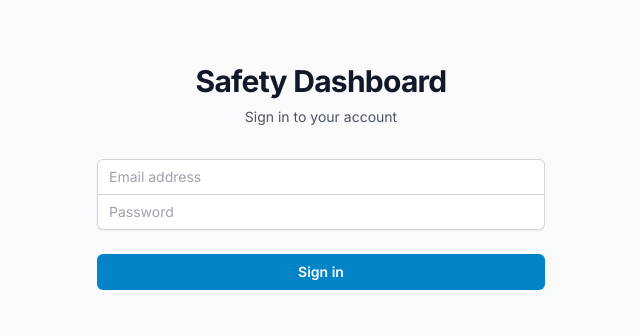
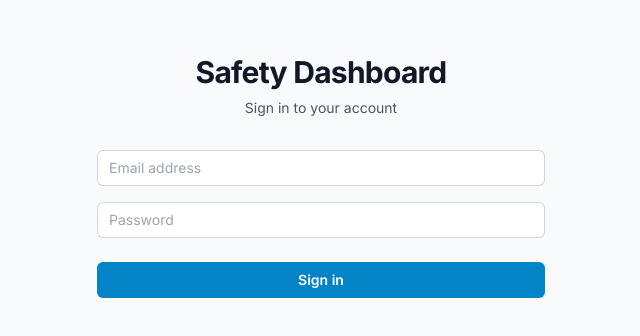
Before and after one commit to dancodes91/safety-dashboard, a Next.js app: page /auth/signin in a window 1280 px wide. Shown: the part 236-572 px from the top of the page, without its empty margins (319-959 px from the left). Built offline with nearby package versions, Linux system fonts and the light colour scheme; no server answers.

Commit message:
fix: fix type errors

```diff
--- a/app/auth/signin/page.tsx
+++ b/app/auth/signin/page.tsx
@@ -61,7 +61,7 @@ export default function SignIn() {
         )}
 
         <form className="mt-8 space-y-6" onSubmit={handleSubmit}>
-          <div className="-space-y-px rounded-md shadow-sm">
+          <div className="space-y-4"> {/* Changed from -space-y-px */}
             <div>
               <label htmlFor="email-address" className="sr-only">
                 Email address
@@ -72,7 +72,7 @@ export default function SignIn() {
                 type="email"
                 autoComplete="email"
                 required
-                className="relative block w-full rounded-t-md border-0 py-1.5 px-3 text-gray-900 ring-1 ring-inset ring-gray-300 placeholder:text-gray-400 focus:z-10 focus:ring-2 focus:ring-inset focus:ring-primary-600 sm:text-sm sm:leading-6"
+                className="relative block w-full rounded-md border-0 py-1.5 px-3 text-gray-900 ring-1 ring-inset ring-gray-300 placeholder:text-gray-400 focus:z-10 focus:ring-2 focus:ring-inset focus:ring-primary-600 sm:text-sm sm:leading-6"
                 placeholder="Email address"
                 value={email}
                 onChange={(e) => setEmail(e.target.value)}
@@ -88,7 +88,7 @@ export default function SignIn() {
                 type="password"
                 autoComplete="current-password"
                 required
-                className="relative block w-full rounded-b-md border-0 py-1.5 px-3 text-gray-900 ring-1 ring-inset ring-gray-300 placeholder:text-gray-400 focus:z-10 focus:ring-2 focus:ring-inset focus:ring-primary-600 sm:text-sm sm:leading-6"
+                className="relative block w-full rounded-md border-0 py-1.5 px-3 text-gray-900 ring-1 ring-inset ring-gray-300 placeholder:text-gray-400 focus:z-10 focus:ring-2 focus:ring-inset focus:ring-primary-600 sm:text-sm sm:leading-6"
                 placeholder="Password"
                 value={password}
                 onChange={(e) => setPassword(e.target.value)}
--- a/app/settings/page.tsx
+++ b/app/settings/page.tsx
@@ -58,46 +58,46 @@ export default function SettingsPage() {
     }, 1000);
   }, []);
 
-  const handleNotificationChange = (setting) => {
+  const handleNotificationChange = (setting: keyof typeof notificationSettings) => {
     setNotificationSettings({
       ...notificationSettings,
       [setting]: !notificationSettings[setting],
     });
   };
 
-  const handleDisplaySettingChange = (setting, value) => {
+  const handleDisplaySettingChange = (setting: keyof typeof displaySettings, value: any) => {
     setDisplaySettings({
       ...displaySettings,
       [setting]: value,
     });
   };
 
-  const handleEmailReportChange = (setting) => {
+  const handleEmailReportChange = (setting: keyof typeof emailReportSettings) => {
     setEmailReportSettings({
       ...emailReportSettings,
       [setting]: !emailReportSettings[setting],
     });
   };
 
-  const handleSaveProfile = (e) => {
+  const handleSaveProfile = (e: React.FormEvent<HTMLFormElement>) => {
     e.preventDefault();
     // In a real app, this would call an API to save the profile
     alert('Profile settings saved successfully!');
   };
 
-  const handleSaveNotifications = (e) => {
+  const handleSaveNotifications = (e: React.FormEvent<HTMLFormElement>) => {
     e.preventDefault();
     // In a real app, this would call an API to save notification settings
     alert('Notification settings saved successfully!');
   };
 
-  const handleSaveDisplay = (e) => {
+  const handleSaveDisplay = (e: React.FormEvent<HTMLFormElement>) => {
     e.preventDefault();
     // In a real app, this would call an API to save display settings
     alert('Display settings saved successfully!');
   };
 
-  const handleSaveEmailReports = (e) => {
+  const handleSaveEmailReports = (e: React.FormEvent<HTMLFormElement>) => {
     e.preventDefault();
     // In a real app, this would call an API to save email report settings
     alert('Email report settings saved successfully!');
```
